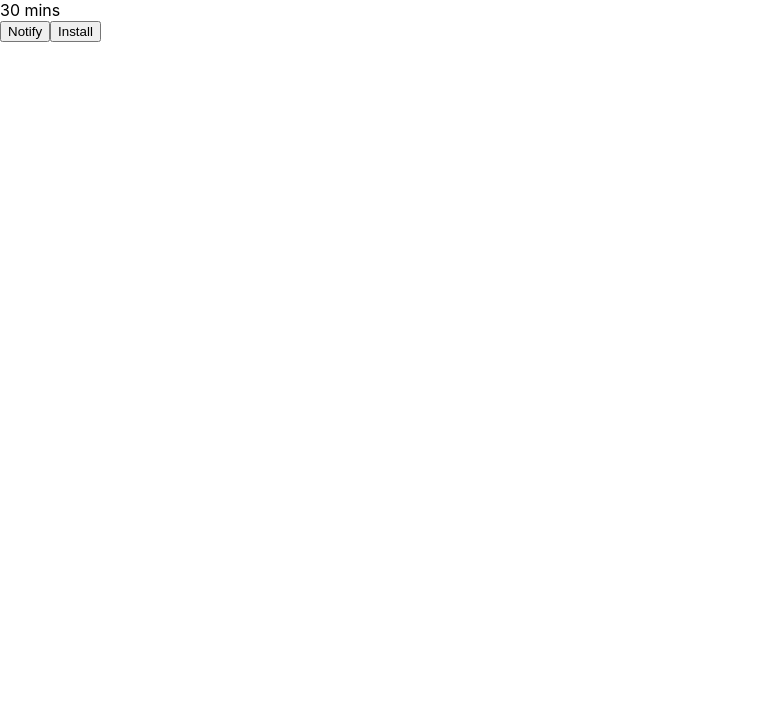
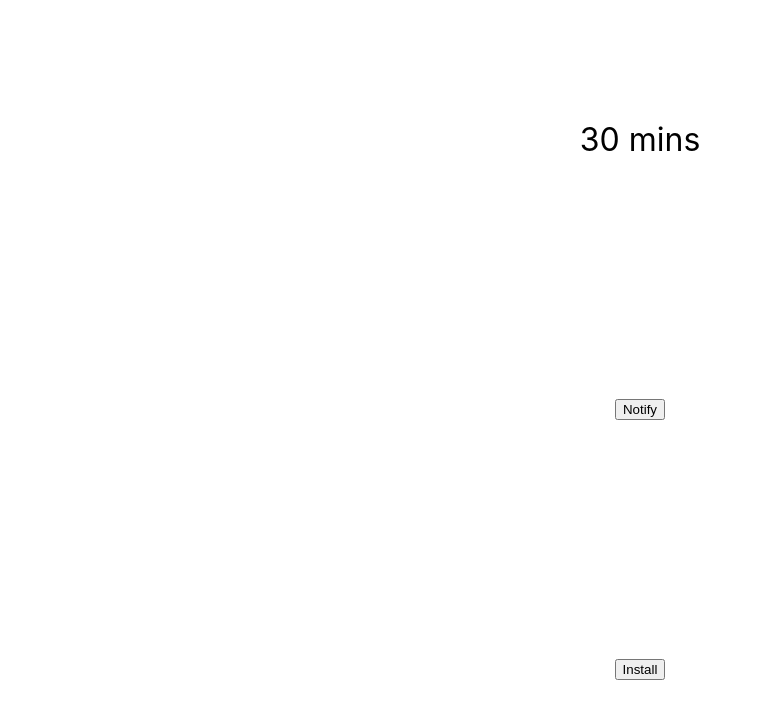
Before and after one commit to Xavi007/timer, a React (Create React App) app: page / in a window 1280 px wide. Shown: the top 718 px of the page, without its empty margins (0-762 px from the left). Built offline with nearby package versions, Linux system fonts and the light colour scheme.

Commit message:
timer prototype ready

```diff
--- a/src/App.css
+++ b/src/App.css
@@ -1,27 +1,8 @@
-.time-tracker {
-  min-height: 100vh;
-  background-color: black;
-  padding: 4px;
-
+.App {
+  height: 100vh;
+  width: 100vw;
   display: flex;
-  justify-content: space-between;
   flex-direction: column;
+  justify-content: space-around;
+  align-items: center;
 }
-
-.time-tracker .new-track {
-  padding: inherit;
-
-  display: grid;
-  grid-template-columns: 79% 20%;
-  grid-gap: 1%;
-  margin: 4px 0;
-}
-
-.time-tracker .tracks-title {
-  padding: 4px;
-  font-size: 16px;
-  color: lightgray;
-}
-.time-tracker .save-list .save {
-  color: red;
-}
--- a/src/App.js
+++ b/src/App.js
@@ -1,51 +1,44 @@
 import React from "react";
 import "./App.css";
 
+import TimeButton from "./components/TimeButton";
+import Timer from "./components/Timer";
+
 let beforeInstallPrompt = undefined;
 
-const App = () => {
-  beforeInstall();
-  installUserChoice();
+class App extends React.Component {
+  render() {
+    let { isApp } = this.state;
+    console.log(" App STATE", isApp);
+    return (
+      <div className="App">
+        <Timer ref="timer" />
+        <TimeButton startTimer={this.startTimer} />
+        <button type="button" onClick={install}>
+          Install
+        </button>
+      </div>
+    );
+  }
 
-  return (
-    <div className="App">
-      <div className="timer">30 mins</div>
-      {Notification.permission !== "granted" && (
-        <button type="button" onClick={setupNotify}>
-          Notify
-        </button>
-      )}
-      {Notification.permission === "granted" && (
-        <button type="button" onClick={startTimer}>
-          Start
-        </button>
-      )}
-      <button type="button" onClick={install}>
-        Install
-      </button>
-    </div>
-  );
-};
+  constructor(props) {
+    super(props);
 
-const setupNotify = () => {
-  if (!("Notification" in window)) {
-    alert("This browser does not support desktop notification");
-  } else if (Notification.permission === "granted") {
-    new Notification("Permission already granted!");
-  } else if (Notification.permission !== "denied") {
-    Notification.requestPermission().then((permission) => {
-      if (permission === "granted") {
-        new Notification("Granted!");
-      }
-    });
+    let isApp = true;
+
+    this.state = { isApp };
   }
-};
 
-const startTimer = () => {
-  // reset timer to 30 mins
-  // start countdown
-  // notify on time up
-};
+  componentDidMount() {
+    beforeInstall();
+    installUserChoice();
+  }
+  componentWillUnmount() {}
+
+  startTimer = () => {
+    this.refs.timer.startTimer();
+  };
+}
 
 const beforeInstall = () => {
   window.addEventListener("beforeinstallprompt", (e) => {
--- /dev/null
+++ b/src/components/TimeButton.js
@@ -0,0 +1,52 @@
+import React from "react";
+import "./time-button.css";
+
+class TimeButton extends React.Component {
+  render() {
+    let { isNotifyPermit } = this.state;
+    console.log(" TimeButton STATE", isNotifyPermit);
+    let { startTimer } = this.props;
+    return (
+      <div className="time-button">
+        {!isNotifyPermit && (
+          <button type="button" onClick={this.setupNotify}>
+            Notify
+          </button>
+        )}
+        {isNotifyPermit && (
+          <button type="button" onClick={startTimer}>
+            Start
+          </button>
+        )}
+      </div>
+    );
+  }
+
+  constructor(props) {
+    super(props);
+
+    let isNotifyPermit = Notification.permission === "granted";
+
+    this.state = { isNotifyPermit };
+  }
+
+  componentDidMount() {}
+  componentWillUnmount() {}
+
+  setupNotify = () => {
+    if (!("Notification" in window)) {
+      alert("This browser does not support desktop notification");
+    } else if (Notification.permission === "granted") {
+      new Notification("Permission already granted!");
+    } else if (Notification.permission !== "denied") {
+      Notification.requestPermission().then((permission) => {
+        if (permission === "granted") {
+          new Notification("Granted!");
+          this.setState({ isNotifyPermit: true });
+        }
+      });
+    }
+  };
+}
+
+export default TimeButton;
--- /dev/null
+++ b/src/components/Timer.js
@@ -0,0 +1,39 @@
+import React from "react";
+import "./timer.css";
+
+class Timer extends React.Component {
+  startTimer = () => {
+    this.minuteInterval = setInterval(() => {
+      let { minutes } = this.state;
+      this.setState({ minutes: minutes - 1 }, () => {
+        let { minutes } = this.state;
+        if (minutes === 0) {
+          new Notification("Times up!");
+          clearInterval(this.minuteInterval);
+        }
+      });
+    }, 60 * 1000);
+  };
+
+  render() {
+    let { minutes } = this.state;
+    console.log(" Timer STATE", minutes);
+
+    return <div className="timer">{minutes} mins</div>;
+  }
+
+  constructor(props) {
+    super(props);
+
+    let minutes = 30;
+
+    this.state = { minutes };
+  }
+
+  componentDidMount() {}
+  componentWillUnmount() {
+    clearInterval(this.minuteInterval);
+  }
+}
+
+export default Timer;
--- /dev/null
+++ b/src/components/timer.css
@@ -0,0 +1,3 @@
+.timer {
+  font-size: 2rem;
+}
```
Also changed, not shown: src/components/time-button.css (added), 2 other files (tests, documents, lock files or other folders).
